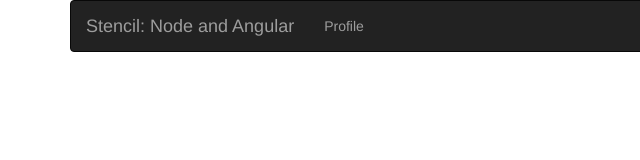
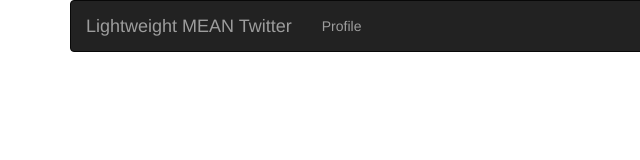
Before and after one commit to deepdivedylan/twitter-mean, a website: page public/views/index.html in a window 1280 px wide. Shown: the full height of the page, 0-640 px from the left. Drawn offline with nearby package versions, Linux system fonts and the light colour scheme; some packages are replaced by stand-ins of ours; a script that the page names is missing.

Commit message:
Changed the title for fun :)

```diff
--- a/public/views/index.html
+++ b/public/views/index.html
@@ -30,7 +30,7 @@
 			<!-- header -->
 			<nav class="navbar navbar-inverse">
 				<div class="navbar-header">
-					<a class="navbar-brand" href="/">Stencil: Node and Angular</a>
+					<a class="navbar-brand" href="/">Lightweight MEAN Twitter</a>
 				</div>
 
 				<!-- navbar links -->
```
